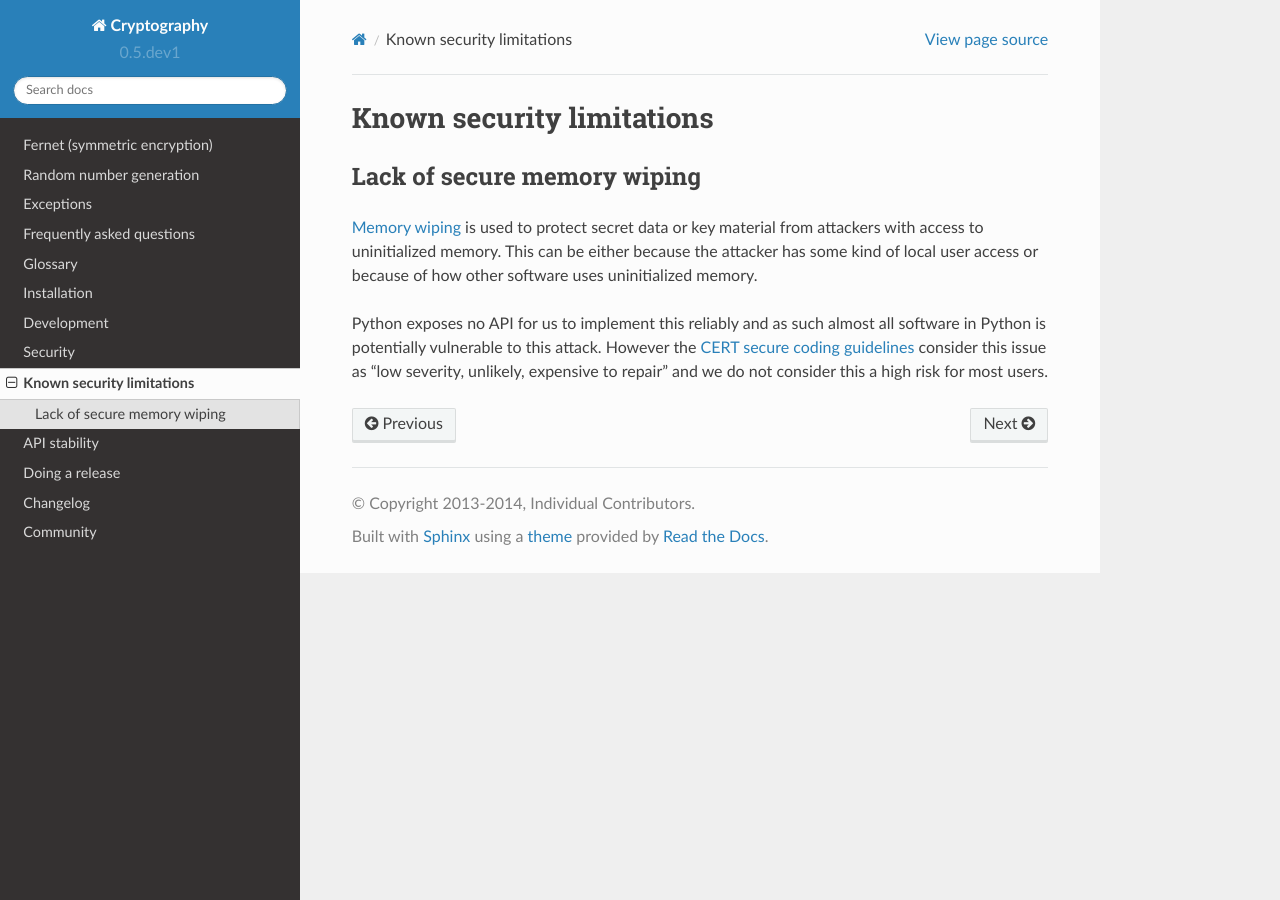
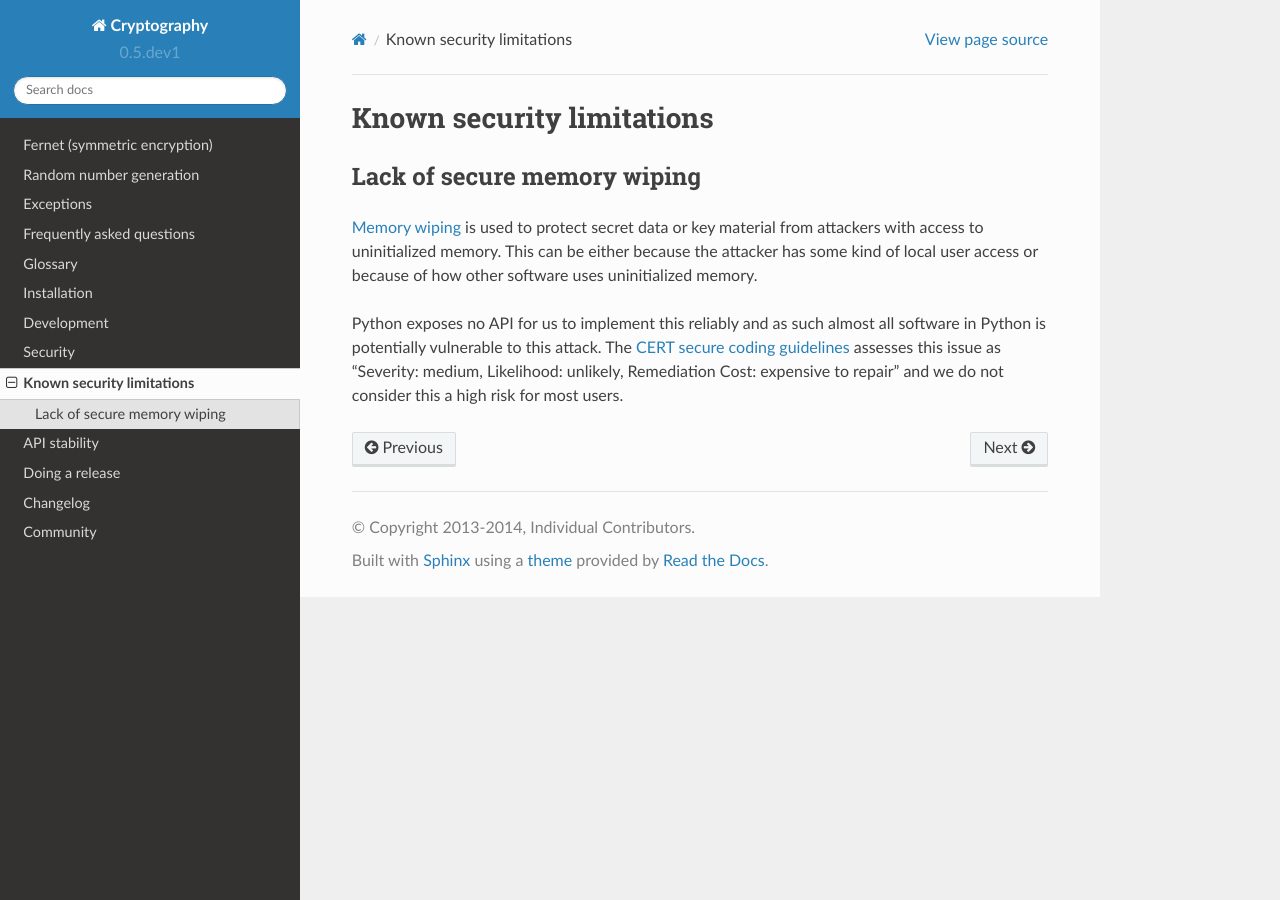
Before and after one commit to WebKing0121/cryptography, a Sphinx documentation site: the page built from docs/limitations.rst, in a window 1280 px wide. Built offline with Sphinx 7.4.7 and the Read the Docs theme 2.0.0, drawn with Linux system fonts in a browser that asks for light colours; pages that are not in the unit, such as notebooks, are missing from menus.

Commit message:
Updating risk assessment to match CERT's language

```diff
--- a/docs/limitations.rst
+++ b/docs/limitations.rst
@@ -10,9 +10,9 @@ has some kind of local user access or because of how other software uses
 uninitialized memory.
 
 Python exposes no API for us to implement this reliably and as such almost all
-software in Python is potentially vulnerable to this attack. However the
-`CERT secure coding guidelines`_ consider this issue as "low severity,
-unlikely, expensive to repair" and we do not consider this a high risk for most
+software in Python is potentially vulnerable to this attack. The
+`CERT secure coding guidelines`_ assesses this issue as "Severity: medium,
+Likelihood: unlikely, Remediation Cost: expensive to repair" and we do not consider this a high risk for most
 users.
 
 .. _`Memory wiping`:  http://blogs.msdn.com/b/oldnewthing/archive/2013/05/29/10421912.aspx
```
